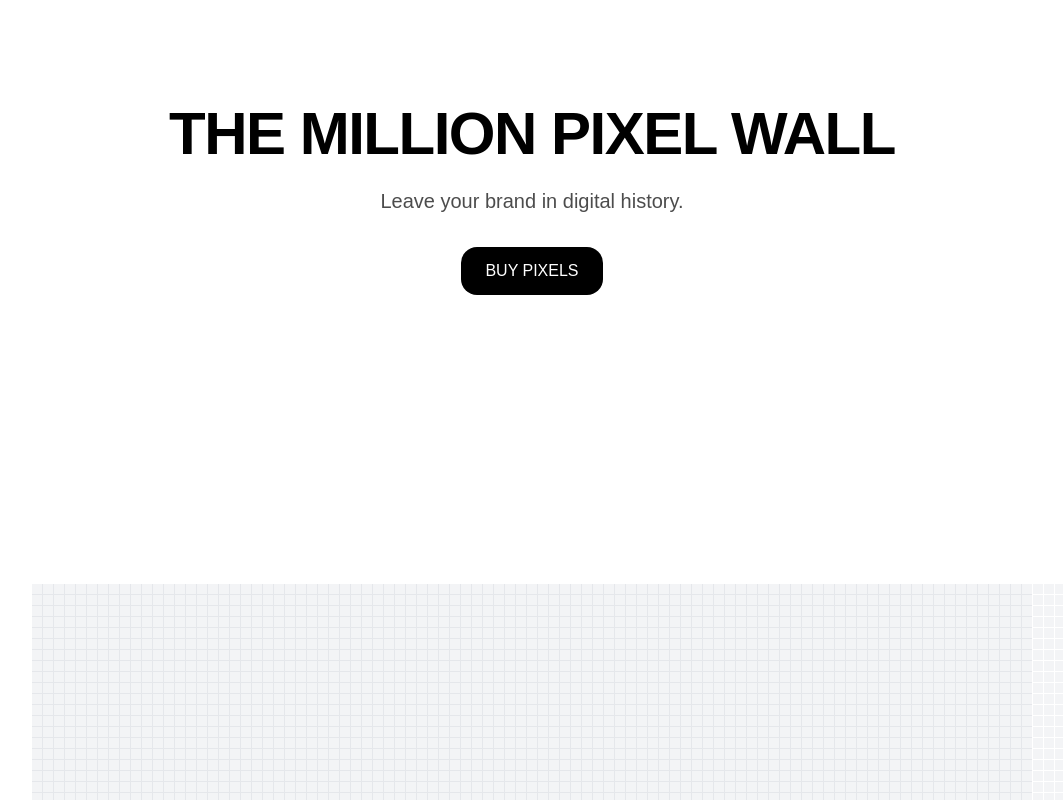
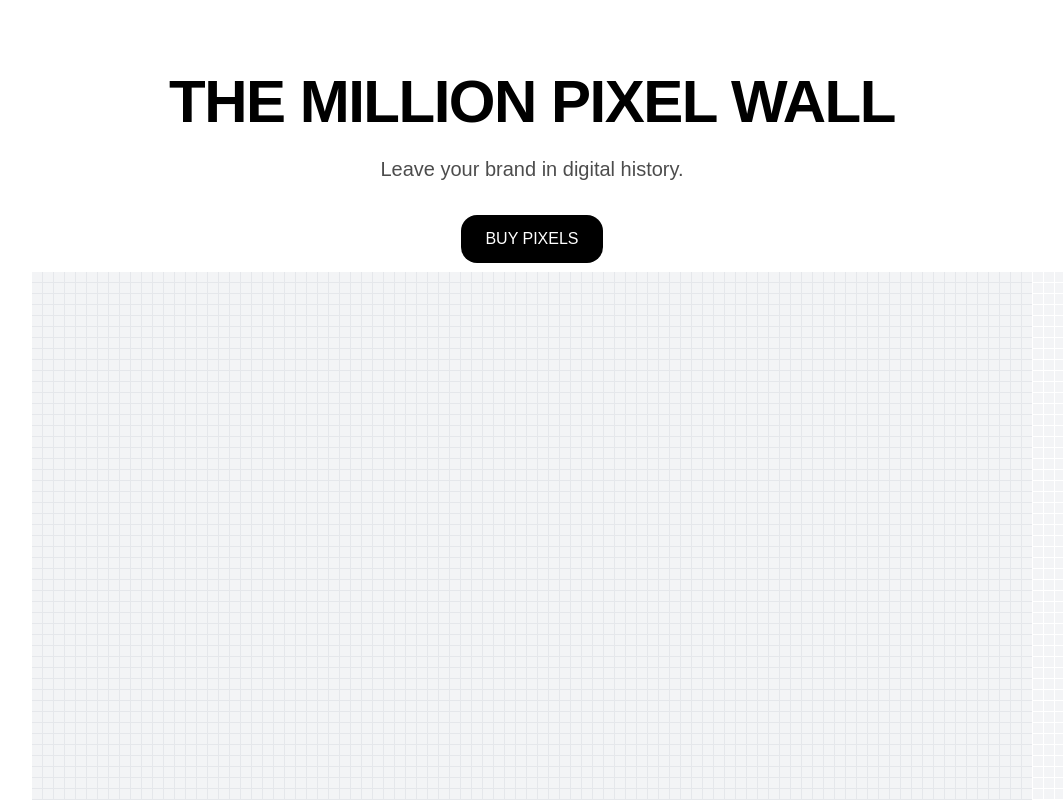
Before and after one commit to lunalism/the-million-pixel-wall, a Next.js app: page / in a window 1280 px wide. Shown: the top 800 px of the page, without its empty margins (108-1171 px from the left). Built offline with nearby package versions, Linux system fonts and the light colour scheme.

Commit message:
🎨 Adjust spacing between HeroSection and PixelGrid for better layout flow

```diff
--- a/components/HeroSection.tsx
+++ b/components/HeroSection.tsx
@@ -4,9 +4,8 @@ import { motion } from 'framer-motion';
 
 export default function HeroSection() {
   return (
-    <section className="w-full h-[65vh] pt-24 flex items-start justify-center bg-white text-black px-6">
+    <section className="w-full h-[30vh] pt-16 flex items-start justify-center bg-white text-black px-6">
       <div className="max-w-3xl text-center">
-        {/* 타이틀 애니메이션 */}
         <motion.h1
           className="text-4xl md:text-6xl font-bold tracking-tight leading-tight"
           initial={{ opacity: 0, y: 20 }}
@@ -16,7 +15,6 @@ export default function HeroSection() {
           THE MILLION PIXEL WALL
         </motion.h1>
 
-        {/* 서브텍스트 애니메이션 */}
         <motion.p
           className="mt-4 text-base md:text-xl text-black/70"
           initial={{ opacity: 0, y: 20 }}
@@ -26,7 +24,6 @@ export default function HeroSection() {
           Leave your brand in digital history.
         </motion.p>
 
-        {/* CTA 버튼 애니메이션 */}
         <motion.button
           className="mt-8 px-6 py-3 bg-black text-white rounded-2xl hover:bg-black/80 transition"
           initial={{ opacity: 0, y: 20 }}
--- a/components/PixelGrid.tsx
+++ b/components/PixelGrid.tsx
@@ -2,21 +2,19 @@
 
 import React from 'react';
 
-// 픽셀 총 개수 정의 (100 x 100 = 10,000픽셀)
 const GRID_SIZE = 100;
 
 export default function PixelGrid() {
   return (
-    <section className="w-full py-16 bg-white flex justify-center">
+    <section className="w-full pt-8 pb-16 bg-white flex justify-center">
       <div
         className="grid gap-[1px] bg-gray-200"
         style={{
           gridTemplateColumns: `repeat(${GRID_SIZE}, 1fr)`,
-          width: '1000px', // 픽셀 보드 전체 너비
+          width: '1000px',
           maxWidth: '100%',
         }}
       >
-        {/* 픽셀 하나하나 렌더링 */}
         {Array.from({ length: GRID_SIZE * GRID_SIZE }).map((_, idx) => (
           <div
             key={idx}
```
